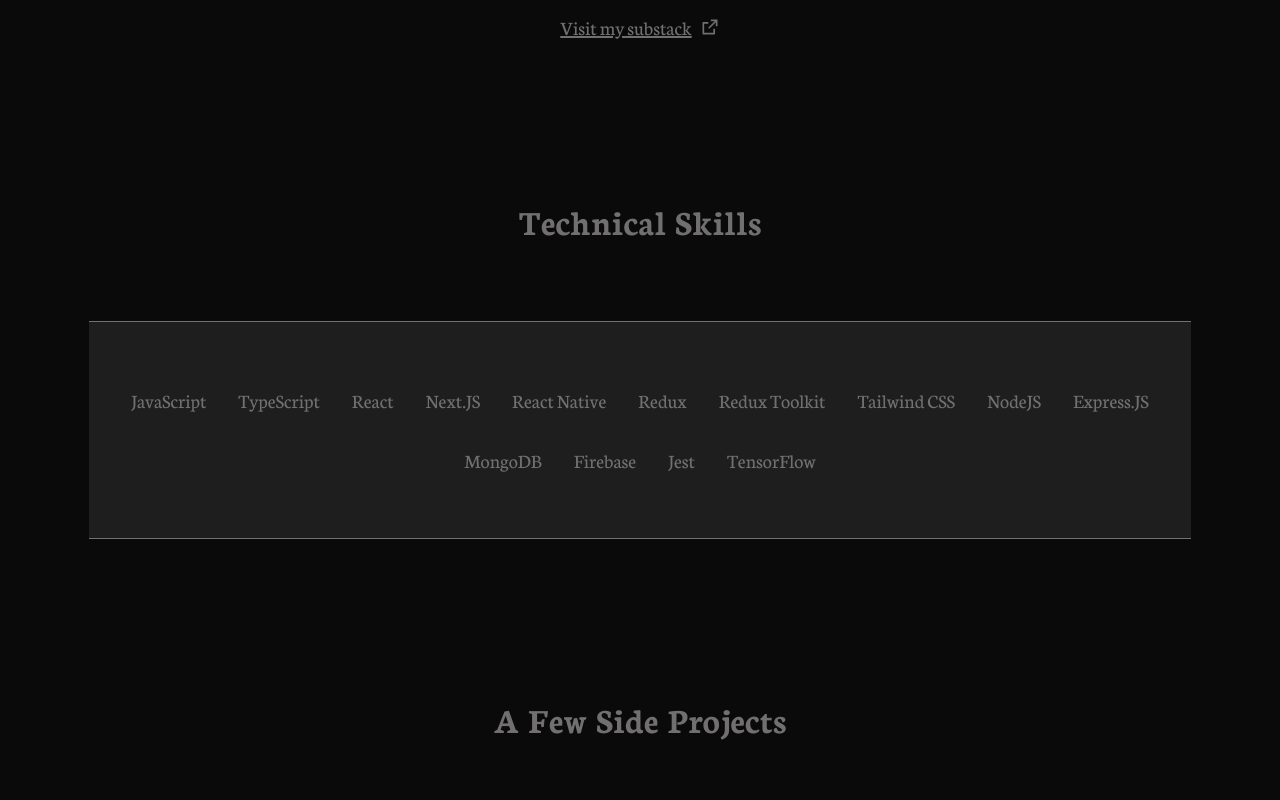
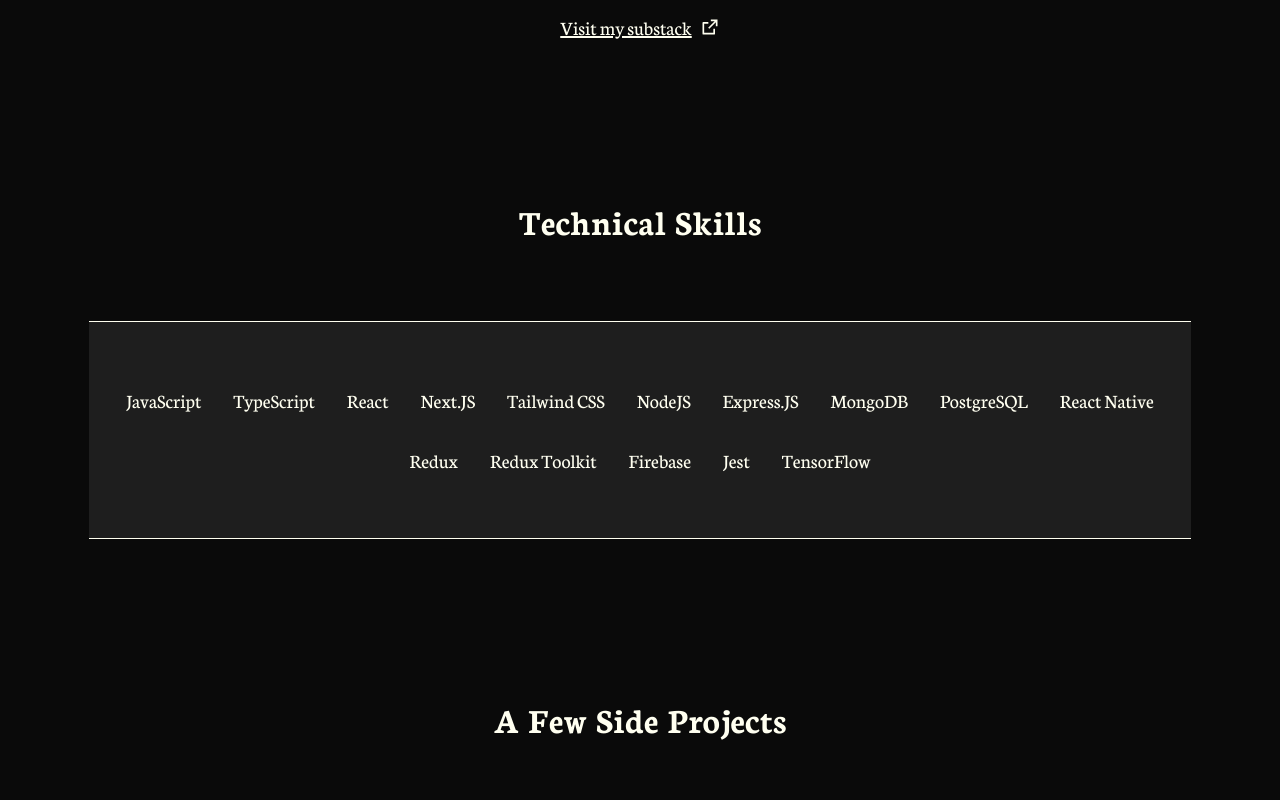
Before and after one commit to kokombo/PersonalSite, a React (Vite) app: page / in a window 1280 px wide. Shown: the part 1000-1800 px from the top of the page. Built offline with nearby package versions, Linux system fonts and the light colour scheme.

Commit message:
Text color update

```diff
--- a/index.html
+++ b/index.html
@@ -18,7 +18,7 @@
 
     <meta charset="UTF-8" />
 
-    <link rel="icon" type="image/png" sizes="any" href="./public/samuel.png" />
+    <link rel="icon" type="image/png" sizes="any" href="/samuel.png" />
 
     <script
       async
--- a/src/components/Copyright.tsx
+++ b/src/components/Copyright.tsx
@@ -1,6 +1,6 @@
 const Copyright = () => {
   return (
-    <article className="flex items-center gap-1 text-gray text-sm font-NeutonRegular">
+    <article className="">
       <p> ❤️ 🚀 </p>
     </article>
   );
--- a/src/containers/Contact.tsx
+++ b/src/containers/Contact.tsx
@@ -11,7 +11,7 @@ const Contact = () => {
         <p className="md:text-xl text-lg">
           Thank you for visiting my page. Do you want to discuss hiring me for
           your software development team or just want to connect? I am happy to
-          connect with you. Drop me a quick message via email or my socials.
+          connect with you. Send me a quick message via email or my socials.
           I'll get to it in a few...
         </p>
 
--- a/src/containers/Languages.tsx
+++ b/src/containers/Languages.tsx
@@ -8,13 +8,14 @@ const Languages = () => {
         <p> TypeScript</p>
         <p> React</p>
         <p> Next.JS</p>
-        <p>React Native</p>
-        <p>Redux</p>
-        <p>Redux Toolkit</p>
         <p>Tailwind CSS</p>
         <p>NodeJS</p>
         <p>Express.JS</p>
         <p>MongoDB</p>
+        <p>PostgreSQL</p>
+        <p>React Native</p>
+        <p>Redux</p>
+        <p>Redux Toolkit</p>
         <p>Firebase</p>
         <p>Jest</p>
         <p>TensorFlow</p>
--- a/tailwind.config.js
+++ b/tailwind.config.js
@@ -11,7 +11,8 @@ export default {
       colors: {
         black: "#0A0A0A",
         grey: "#1E1E1E",
-        gray: "#716F6F ",
+        gray: "#FFFFF0",
+        // gray: "#716F6F ",
         primary: "#64ffda",
         secondary: "#e6f1ff",
       },
```
Also changed, not shown: src/App.css (deleted), 1 other file (tests, documents, lock files or other folders).
